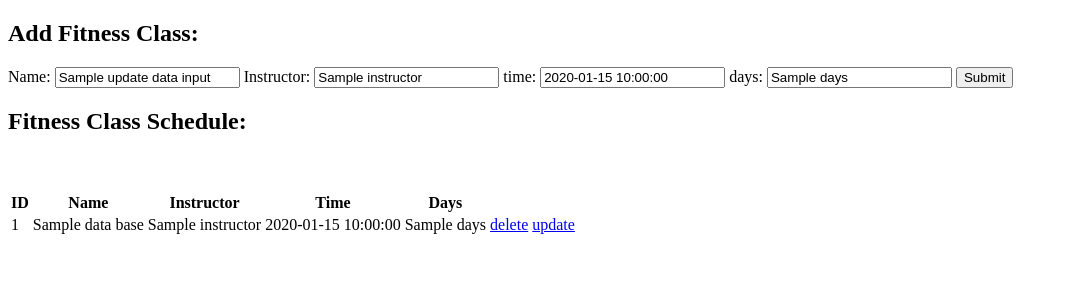
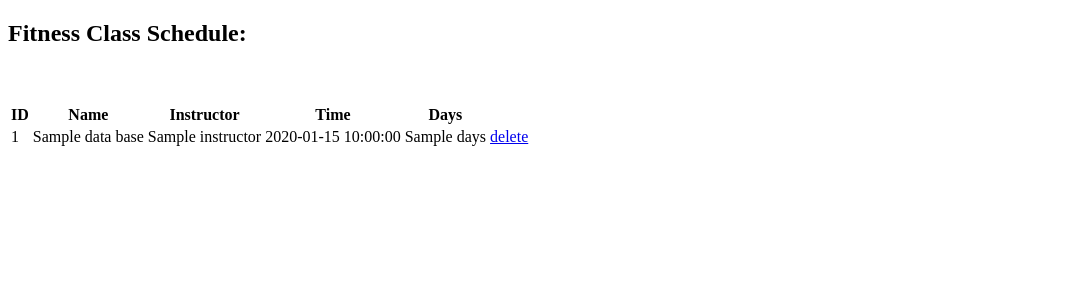
Before and after one commit to cdomenico8/FitnessGuru, a Flask app: template templates/ClassSchedule.html in a window 1280 px wide. Shown: the part 62-362 px from the top of the page, without its empty margins (0-1068 px from the left). Run offline with Flask 3, Linux system fonts and the light colour scheme; the template is opened without the code that fills it: most values are stand-ins (such as "Sample title", 1, 10 or a date in 2020).

Commit message:
Update ClassSchedule.html

```diff
--- a/templates/ClassSchedule.html
+++ b/templates/ClassSchedule.html
@@ -1,14 +1,6 @@
 {% extends "base.html" %}
 {% block title %} Class {% endblock %}
 {% block content %}
-<h2>Add Fitness Class:</h2>
-<form action="/add" method="post">
-    Name: <input type="text" name="name" value="{{updateDataInput.Name}}">
-    Instructor: <input type="instructor" name="size" value="{{updateDataInput.instructor}}">
-    time: <input type="text" name="time" value="{{updateDataInput.time}}">
-    days: <input type="text" name="days" value="{{updateDataInput.days}}">
-    <input type="submit">
-</form>
 <h2>Fitness Class Schedule:</h2>
 <br></br>
 <table>
@@ -27,7 +19,6 @@
             <td>{{i.Time}}</td>
             <td>{{i.Days}}</td>
             <td><a href="/delete/{{i.id}}">delete</a></td>
-            <td><a href="/update/{{i.id}}">update</a></td>
         </tr>
     {% endfor %}
 </table>
```
